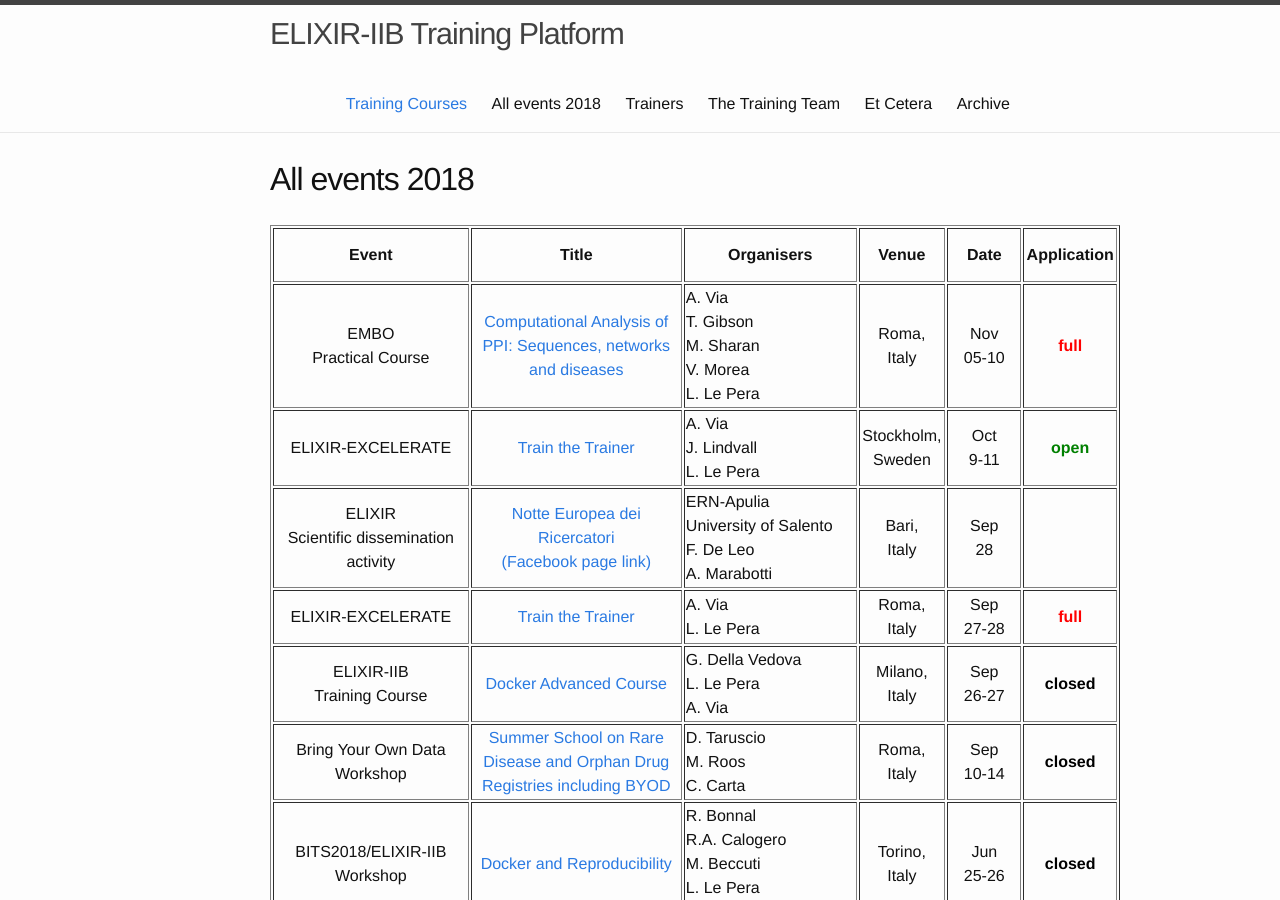
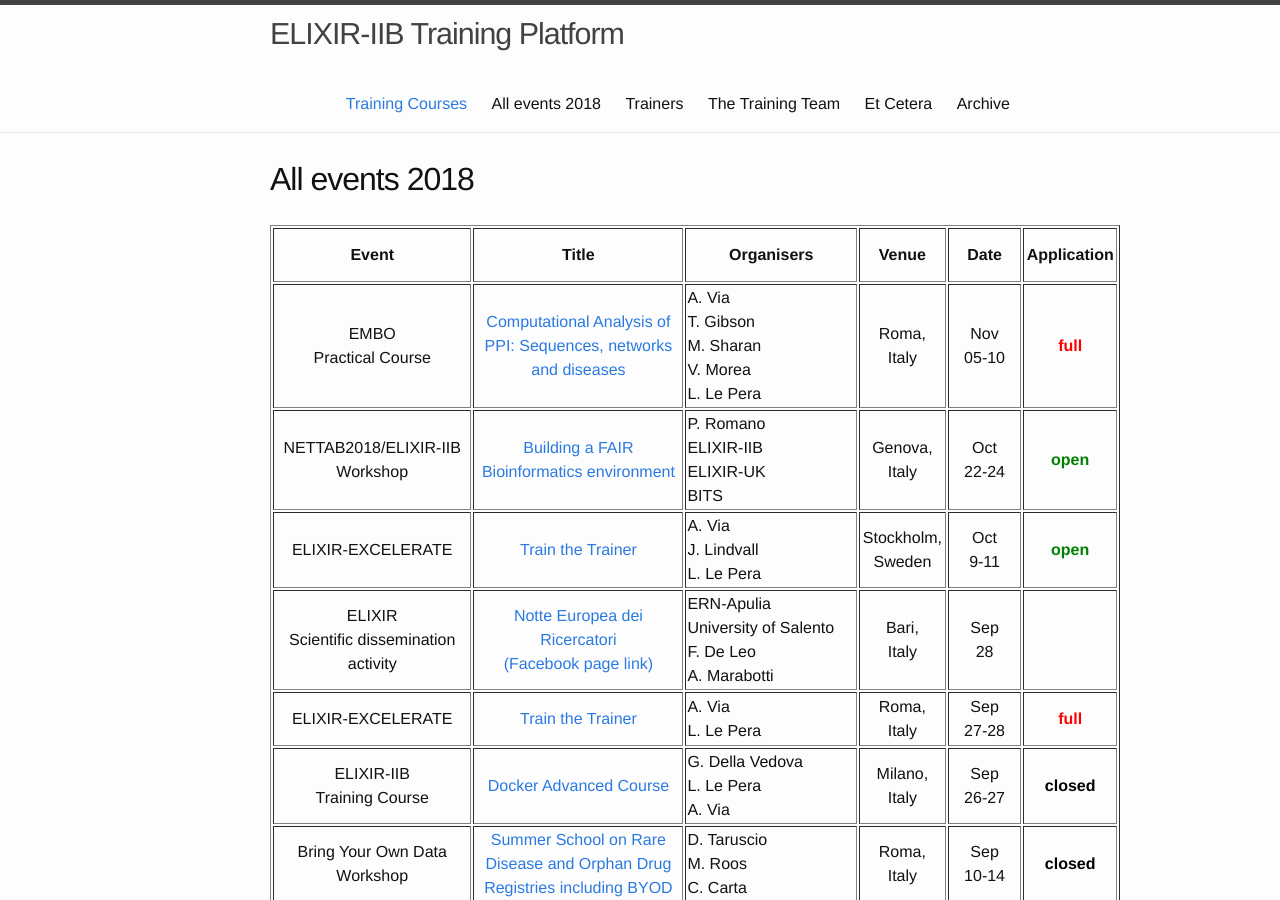
Before and after one commit to ELIXIR-IIB-training/website, a Jekyll site: the page built from _pages/01-all_events.md, in a window 1280 px wide and 900 px high. Built offline with Jekyll 4.4.1, drawn with Linux system fonts in a browser that asks for light colours.

Commit message:
Add Nettab2018 workshop

```diff
--- a/_pages/01-all_events.md
+++ b/_pages/01-all_events.md
@@ -20,6 +20,14 @@ permalink: /all_events_2018/
    <td height="50" align="center">Roma,<br>Italy</td>
    <td height="50" width="75" align="center">Nov<br>05-10</td>
    <td height="50" align="center"><font color="red"><b>full</b></font></td>
+</tr>
+ <tr>
+	<td height="50" align="center">NETTAB2018/ELIXIR-IIB<br>Workshop</td>
+   <td height="50" width="220" align="center"><a href="http://www.igst.it/nettab/2018/">Building a FAIR Bioinformatics environment</a></td>
+   <td height="50">P. Romano<br>ELIXIR-IIB<br>ELIXIR-UK<br>BITS</td>
+   <td height="50" align="center">Genova,<br>Italy</td>
+   <td height="50" width="75" align="center">Oct<br>22-24</td>
+   <td height="50" align="center"><font color="green"><b>open</b></font></td>
 </tr>
 <tr>
 <td height="50" align="center">ELIXIR-EXCELERATE</td>
```
